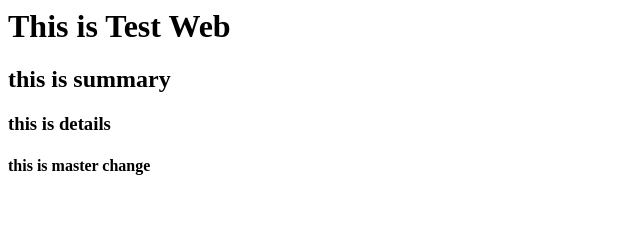
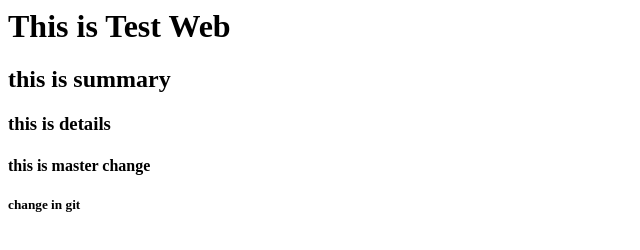
Before and after one commit to kitrao/kitDevOps, a plain HTML site: page index.html in a window 1280 px wide. Shown: the full height of the page, 0-640 px from the left. Drawn offline with Linux system fonts and the light colour scheme.

Commit message:
direct update

```diff
--- a/index.html
+++ b/index.html
@@ -2,3 +2,4 @@
 <h2>this is summary</h2>
 <h3>this is details</h3>
 <h4>this is master change</h4>
+<h5>change in git</h5>
```
